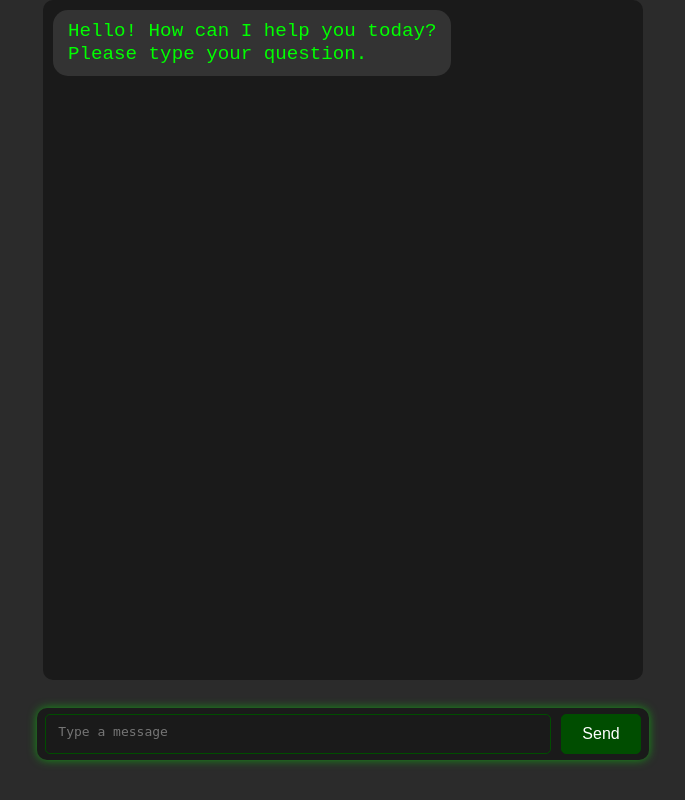
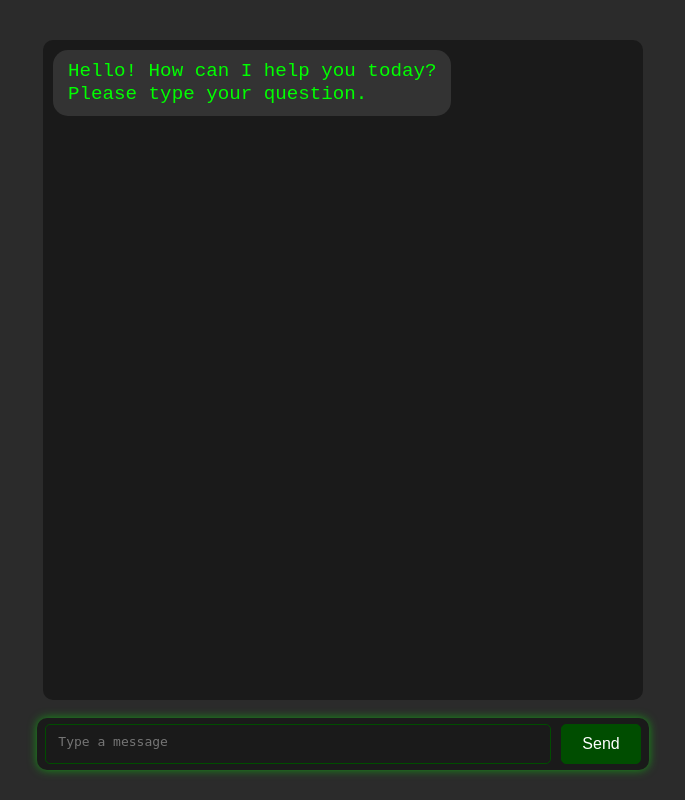
Before and after one commit to sahisani1305/jack, a Django app: page /message/ in a window 1280 px wide. Shown: the whole page, without its empty margins (297-982 px from the left). Run offline with Django 4.2, Linux system fonts and the light colour scheme.

Commit message:
Enhance message layout and input handling for improved user experience

```diff
--- a/example/templates/message.html
+++ b/example/templates/message.html
@@ -13,10 +13,10 @@
             color: #00ff00;
             display: flex;
             flex-direction: column;
+            justify-content: center; /* Center vertically */
+            align-items: center; /* Center horizontally */
             height: 100vh;
-            overflow: hidden;
-            justify-content: flex-end; /* Align chat and input box at the bottom */
-            align-items: center;
+            overflow-y: auto; /* Enable scrolling on the entire page */
         }
         .chat-container {
             width: 90%;
@@ -27,22 +27,23 @@
             display: flex;
             flex-direction: column;
             justify-content: flex-start;
+            overflow-y: auto;
+            margin-top: 40px; /* Gap between the top and the chat container */
             flex-grow: 1;
-            overflow-y: auto;
-            margin-bottom: 120px; /* Smaller margin for mobile */
             box-sizing: border-box;
+            margin-bottom: 100px; /* Create space for the input box */
         }
         .message {
             margin-bottom: 5px;
             display: flex;
             align-items: center;
             max-width: 80%;
-            line-height: 1.2; /* Consistent line height */
+            line-height: 1.2;
             padding: 10px 15px;
             border-radius: 15px;
             font-size: 1.2em;
-            word-wrap: break-word; /* Ensures long text breaks within the container */
-            white-space: pre-wrap; /* Ensures text wraps within the message */
+            word-wrap: break-word;
+            white-space: pre-wrap;
         }
         .bot-message, .user-message {
             background-color: #333;
@@ -51,18 +52,18 @@
             border-radius: 15px;
             font-size: 1.2em;
             width: fit-content;
-            line-height: 1.2; /* Consistent line height for both user and bot messages */
+            line-height: 1.2;
         }
         .user-message {
             background-color: #004d00;
             color: #ffffff;
             align-self: flex-end;
             padding: 9px 12px;
-            white-space: pre-wrap; /* Allow white space to break, including manual breaks */
-            word-wrap: break-word; /* Ensure long text wraps */
-            line-height: 1.2; /* Keep line height consistent */
-            max-width: 80%; /* Keep within bounds */
-            word-break: break-word; /* Forces breaking of long words */
+            white-space: pre-wrap;
+            word-wrap: break-word;
+            line-height: 1.2;
+            max-width: 80%;
+            word-break: break-word;
         }
         .typing-active::after {
             content: "";
@@ -90,13 +91,14 @@
             border-radius: 10px;
             box-shadow: 0 0 10px rgba(0, 255, 0, 0.5);
             position: fixed;
-            bottom: 40px; /* Space from the bottom */
+            bottom: 20px; /* Keep input box with space from bottom */
             z-index: 10;
+            margin-bottom: 10px; /* Add small gap between input box and screen bottom */
         }
         .input-container textarea {
             width: 80%;
-            min-height: 20px; /* Minimum height for initial textarea */
-            max-height: 80px; /* Max height for textarea */
+            min-height: 20px;
+            max-height: 80px;
             padding: 9px 12px;
             font-size: 1em;
             border-radius: 5px;
@@ -105,8 +107,8 @@
             color: #00ff00;
             margin-right: 10px;
             resize: none;
-            line-height: 1.2; /* Adjust line height */
-            overflow-y: auto; /* Adds vertical scroll when needed */
+            line-height: 1.2;
+            overflow-y: auto;
         }
         .input-container button {
             padding: 10px 20px;
@@ -121,30 +123,21 @@
             background: #004d00;
             cursor: pointer;
         }
-        /* Fix for br tag causing spacing issues */
         .message br {
-            margin: 0; /* Remove extra margin from manual line breaks */
-            line-height: 1.2; /* Keep the line height consistent */
+            margin: 0;
+            line-height: 1.2;
         }
         @media (max-width: 768px) {
             .chat-container {
-                height: calc(100vh - 120px); /* More space between chat and input box */
-                margin-bottom: 120px; /* Extra space for input box */
+                height: calc(100vh - 160px); /* Keep the height dynamic for mobile */
             }
             .input-container {
-                bottom: 30px; /* Space from the bottom */
-            }
-            .input-container textarea {
-                width: 70%;
-            }
-            .input-container button {
-                padding: 8px 15px;
+                bottom: 20px;
             }
         }
         @media (min-width: 768px) {
             .chat-container {
-                height: calc(100vh - 120px); /* For larger displays, ensure chat container is scrollable */
-                margin-bottom: 120px; /* More space on larger screens */
+                height: calc(100vh - 200px); /* Keep the height dynamic for larger screens */
             }
         }
     </style>
@@ -224,8 +217,8 @@
                     const textarea = event.target;
                     const cursorPosition = textarea.selectionStart;
                     textarea.value = textarea.value.substring(0, cursorPosition) + '\n' + textarea.value.substring(cursorPosition);
-                    event.preventDefault(); // Prevents the default behavior of inserting multiple <br> tags
-                    event.stopPropagation(); // Prevents further event propagation
+                    event.preventDefault();
+                    event.stopPropagation();
                 } else {
                     event.preventDefault();
                     sendMessage();
@@ -238,10 +231,8 @@
         });
 
         function resizeTextarea(textarea) {
-            // Reset the height to auto before recalculating
             textarea.style.height = 'auto';
-            // Adjust height based on content but limit to max height
-            const maxHeight = 120;  // Limit height to 120px
+            const maxHeight = 80;
             const height = Math.min(textarea.scrollHeight, maxHeight);
             textarea.style.height = height + 'px';
         }
@@ -259,7 +250,7 @@
                 enableSendButton();
             }
             chatContainer.appendChild(messageElement);
-            chatContainer.scrollTop = chatContainer.scrollHeight; // Scroll to the bottom by default
+            chatContainer.scrollTop = chatContainer.scrollHeight;
         }
     </script>
 </body>
```
